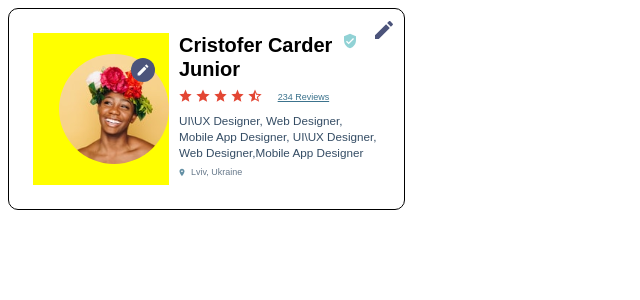
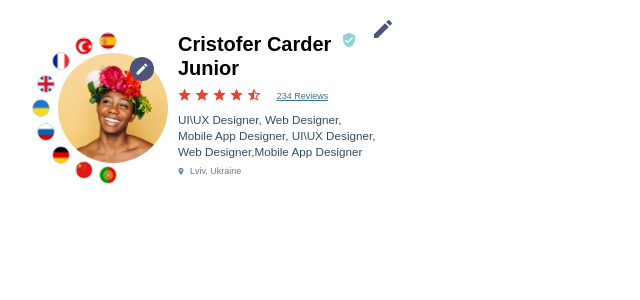
Before and after one commit to SergiyOsadchyy/test-seven, an Angular app: page / in a window 1280 px wide. Shown: the top 300 px of the page, without its empty margins (0-640 px from the left). Built offline with nearby package versions, Linux system fonts and the light colour scheme.

Commit message:
add html and styles to language selection

```diff
--- a/src/app/shared/controls/left-card/left-card.component.html
+++ b/src/app/shared/controls/left-card/left-card.component.html
@@ -10,8 +10,36 @@
       <img class="edit-pen" src="assets/images/shared/controls/left-card/pen-white.svg" alt="edit-pen">
     </a>
 
+    <div class="languages-container">
+      <a href="#" class="language">
+        <img src="assets/images/shared/controls/left-card/ukraine.svg" alt="ukrainian">
+      </a>
 
-
+      <a href="#" class="language">
+        <img src="assets/images/shared/controls/left-card/britain.svg" alt="britain">
+      </a>
+      <a href="#" class="language">
+        <img src="assets/images/shared/controls/left-card/russia.svg" alt="russia">
+      </a>
+      <a href="#" class="language">
+        <img src="assets/images/shared/controls/left-card/france.svg" alt="france">
+      </a>
+      <a href="#" class="language">
+        <img src="assets/images/shared/controls/left-card/germany.svg" alt="germany">
+      </a>
+      <a href="#" class="language">
+        <img src="assets/images/shared/controls/left-card/turkey.svg" alt="turkey">
+      </a>
+      <a href="#" class="language">
+        <img src="assets/images/shared/controls/left-card/china.svg" alt="china">
+      </a>
+      <a href="#" class="language">
+        <img src="assets/images/shared/controls/left-card/spain.svg" alt="spain">
+      </a>
+      <a href="#" class="language">
+        <img src="assets/images/shared/controls/left-card/portugal.svg" alt="portugal">
+      </a>
+    </div>
   </div>
 
   <div class="data">
--- a/src/app/shared/controls/left-card/left-card.component.scss
+++ b/src/app/shared/controls/left-card/left-card.component.scss
@@ -7,9 +7,6 @@
     position: relative;
     border-radius: 10px;
     background: #FFFFFF;
-
-    // temporary
-    border: 1px solid black;
 
     .edit-data {
       position: absolute;
@@ -25,8 +22,6 @@
       float: left;
       margin: 24px 0 0 24px;
       position: relative;
-
-      background-color: yellow;
 
       .avatar {
         position: absolute;
@@ -54,6 +49,59 @@
           left: 25%;
           width: 12px;
           height: 12px;
+        }
+      }
+
+      .languages-container {
+        width: 85px;
+        height: 152px;
+
+        .language {
+          width: 18px;
+          height: 18px;
+          position: absolute;
+          left: 0;
+          top: 67px;
+        }
+
+        .language:nth-child(2) {
+          left: 5px;
+          top: 43px;
+        }
+
+        .language:nth-child(3) {
+          left: 5px;
+          top: 91px;
+        }
+
+        .language:nth-child(4) {
+          left: 20px;
+          top: 20px;
+        }
+
+        .language:nth-child(5) {
+          left: 20px;
+          top: 114px;
+        }
+
+        .language:nth-child(6) {
+          left: 43px;
+          top: 5px;
+        }
+
+        .language:nth-child(7) {
+          left: 43px;
+          top: 129px;
+        }
+
+        .language:nth-child(8) {
+          left: 67px;
+          top: 0;
+        }
+
+        .language:nth-child(9) {
+          left: 67px;
+          top: 134px;
         }
       }
     }
```
Also changed, not shown: 1 other file (tests, documents, lock files or other folders).
